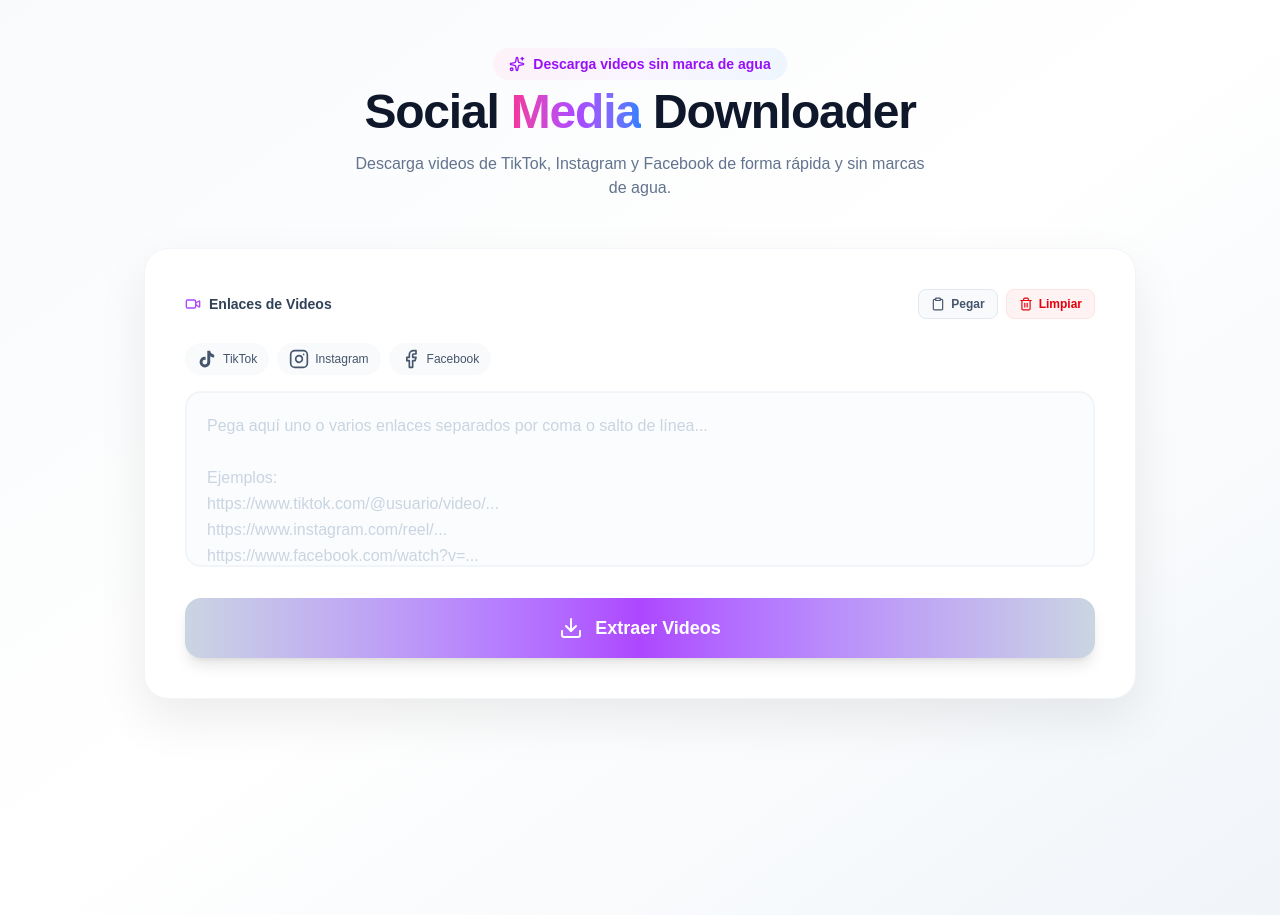
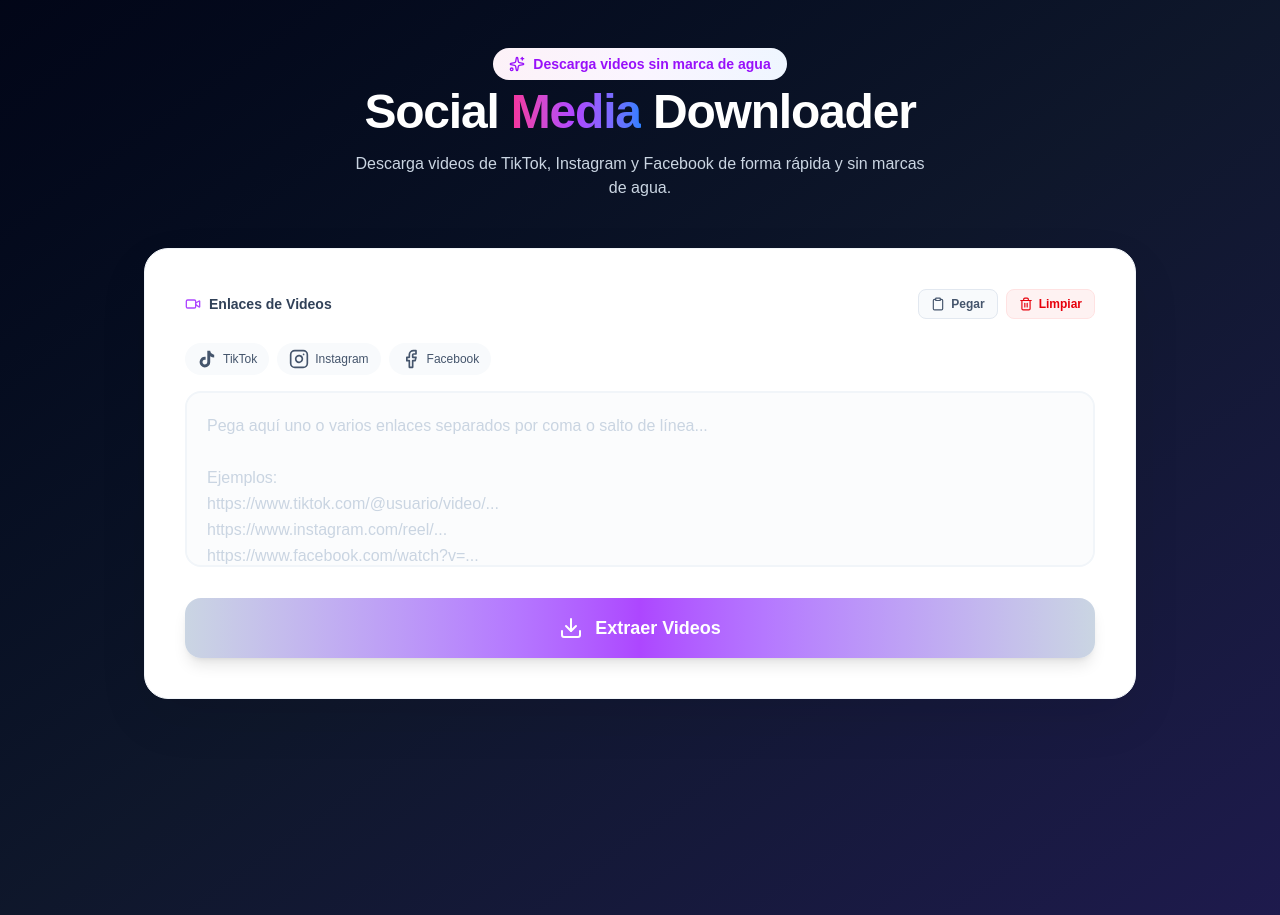
Before and after one commit to russellwork2021-lgtm/tiktok-downloader-pro, a Next.js app: page / in a window 1280 px wide. Built offline with nearby package versions, Linux system fonts and the light colour scheme.

Commit message:
style: darken page background

```diff
--- a/src/app/page.tsx
+++ b/src/app/page.tsx
@@ -191,17 +191,17 @@
   };
 
   return (
-    <div className="min-h-screen bg-gradient-to-br from-slate-50 via-white to-slate-100 text-slate-900 pb-32 selection:bg-blue-100">
+    <div className="min-h-screen bg-gradient-to-br from-slate-950 via-slate-900 to-indigo-950 text-white pb-32 selection:bg-purple-300">
       <main className="max-w-5xl mx-auto px-4 py-12">
         <div className="text-center mb-12 space-y-4">
           <div className="inline-flex items-center gap-2 px-4 py-1.5 rounded-full bg-gradient-to-r from-pink-50 via-purple-50 to-blue-50 text-purple-600 text-sm font-semibold mb-2">
             <Sparkles className="w-4 h-4" />
             <span>Descarga videos sin marca de agua</span>
           </div>
-          <h1 className="text-4xl md:text-5xl font-black tracking-tight text-slate-900">
+          <h1 className="text-4xl md:text-5xl font-black tracking-tight text-white">
             Social <span className="bg-gradient-to-r from-pink-500 via-purple-500 to-blue-500 bg-clip-text text-transparent">Media</span> Downloader
           </h1>
-          <p className="text-slate-500 font-medium max-w-xl mx-auto">
+          <p className="text-slate-300 font-medium max-w-xl mx-auto">
             Descarga videos de TikTok, Instagram y Facebook de forma rápida y sin marcas de agua.
           </p>
         </div>
```
